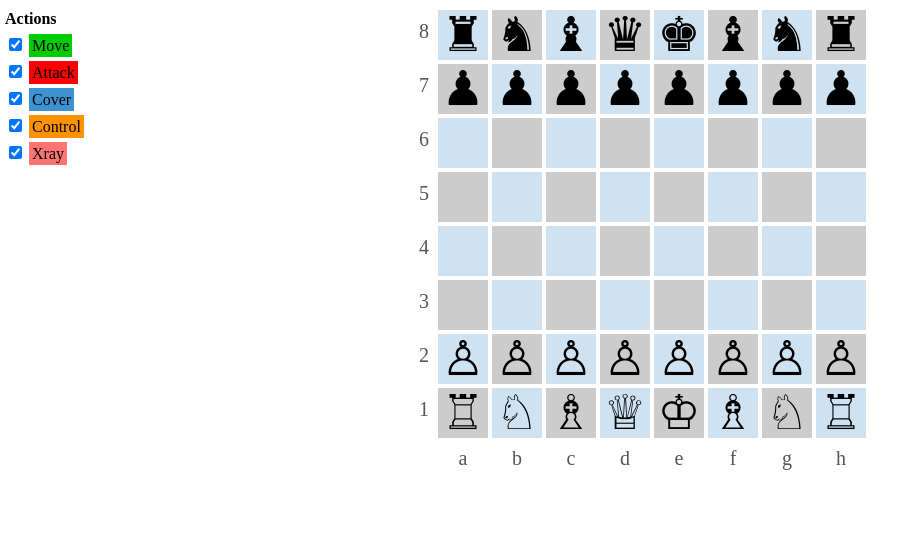
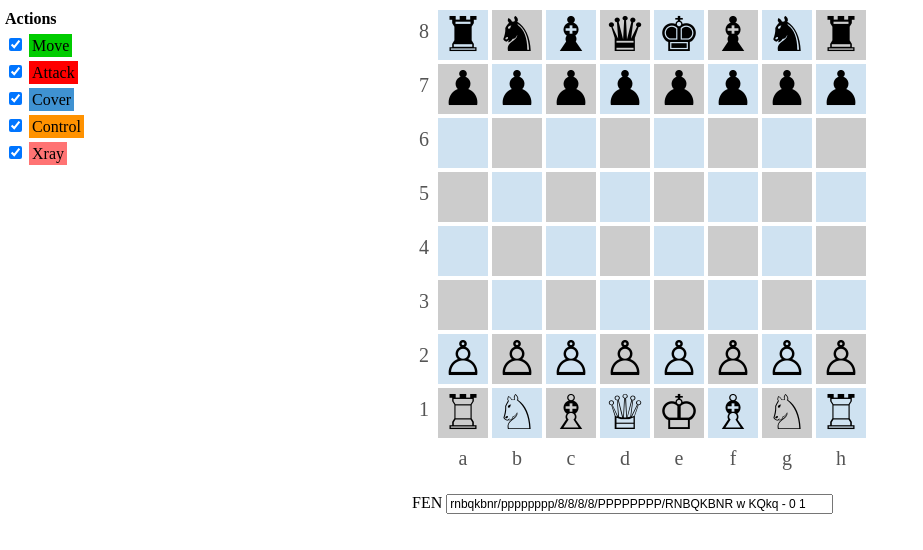
Before and after one commit to usabox15/chessstuff, a website built with webpack: page examples/example.html in a window 1280 px wide. Shown: the whole page, without its empty margins (0-923 px from the left). Built offline with nearby package versions, Linux system fonts and the light colour scheme.

Commit message:
Add FEN display to example

```diff
--- a/examples/example.css
+++ b/examples/example.css
@@ -47,10 +47,17 @@ label[for="actions-xray"] {
 }
 
 
+#board-wrapper {
+  width: max-content;
+  margin: 0 auto;
+}
+
 #board {
-    width: max-content;
-    margin: 0 auto;
-    position: relative;
+  position: relative;
+}
+
+#fen-input {
+  font-size: 12;
 }
 
 
--- a/examples/example.html
+++ b/examples/example.html
@@ -6,7 +6,35 @@
     </head>
 
     <body>
+      <div id="actions-panel">
+        <h4>Actions</h4>
+        <div class="actions-panel-item">
+          <input type="checkbox" id="actions-move" name="move" checked>
+          <label for="actions-move">Move</label>
+        </div>
+        <div class="actions-panel-item">
+          <input type="checkbox" id="actions-attack" name="attack" checked>
+          <label for="actions-attack">Attack</label>
+        </div>
+        <div class="actions-panel-item">
+          <input type="checkbox" id="actions-cover" name="cover" checked>
+          <label for="actions-cover">Cover</label>
+        </div>
+        <div class="actions-panel-item">
+          <input type="checkbox" id="actions-control" name="control" checked>
+          <label for="actions-control">Control</label>
+        </div>
+        <div class="actions-panel-item">
+          <input type="checkbox" id="actions-xray" name="xray" checked>
+          <label for="actions-xray">Xray</label>
+        </div>
+      </div>
+
+      <div id="board-wrapper">
         <div id="board">
+          <div id="cover" class="hided"></div>
+          <div id="choicesBox" class="row hided"></div>
+
           <div class="row">
             <div class="rowMark"><p class="rowMarkText">8</p></div>
             <div class="light square" x="a" y="8"></div>
@@ -106,32 +134,11 @@
             <div class="columnMark"><p class="columnMarkText">g</p></div>
             <div class="columnMark"><p class="columnMarkText">h</p></div>
           </div>
-
-            <div id="cover" class="hided"></div>
-            <div id="choicesBox" class="row hided"></div>
         </div>
 
-        <div id="actions-panel">
-          <h4>Actions</h4>
-          <div class="actions-panel-item">
-            <input type="checkbox" id="actions-move" name="move" checked>
-            <label for="actions-move">Move</label>
-          </div>
-          <div class="actions-panel-item">
-            <input type="checkbox" id="actions-attack" name="attack" checked>
-            <label for="actions-attack">Attack</label>
-          </div>
-          <div class="actions-panel-item">
-            <input type="checkbox" id="actions-cover" name="cover" checked>
-            <label for="actions-cover">Cover</label>
-          </div>
-          <div class="actions-panel-item">
-            <input type="checkbox" id="actions-control" name="control" checked>
-            <label for="actions-control">Control</label>
-          </div>
-          <div class="actions-panel-item">
-            <input type="checkbox" id="actions-xray" name="xray" checked>
-            <label for="actions-xray">Xray</label>
+        <div id="fen">
+          <label for="fen-input">FEN</label>
+          <input type="text" id="fen-input" size="52">
         </div>
       </div>
     </body>
--- a/examples/example.js
+++ b/examples/example.js
@@ -84,6 +84,9 @@ function refreshBoard() {
     let square = document.querySelector(`.square[x="${x}"][y="${y}"]`);
     square.appendChild(pieceElement);
   }
+
+  let fenInput = document.getElementById('fen-input');
+  fenInput.value = GLOBAL.board.FEN;
 }
 
 
```
Lines whose indentation alone changed are shown as unchanged.
